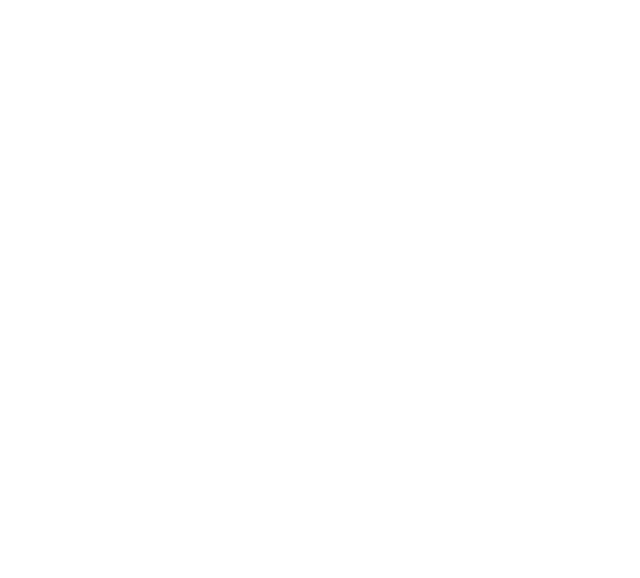
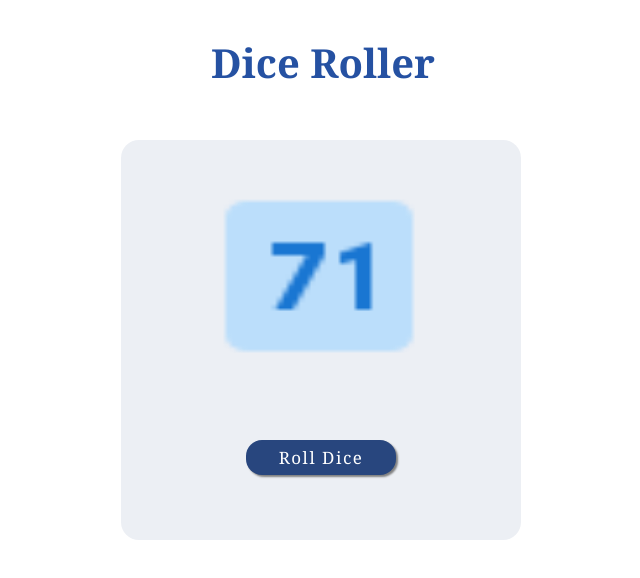
Before and after one commit to rinalshinde10/dice-roller-project, a plain HTML site: page index.html in a window 1280 px wide. Shown: the whole page, without its empty margins (317-957 px from the left). Drawn offline with Linux system fonts and the light colour scheme.

Commit message:
add task

```diff
--- a/index.html
+++ b/index.html
@@ -1,9 +1,74 @@
 <!DOCTYPE html>
 <html>
+
 <head>
     <title>Dice Roller</title>
+    <style>
+        .title {
+            text-align: center;
+            margin-top: 35px;
+            font-size: 40px;
+            font-family: Georgia, 'Times New Roman', Times, serif;
+            color: rgb(37, 81, 162);
+        }
+
+        .container {
+            background-color: rgb(236, 239, 244);
+            height: 400px;
+            width: 400px;
+            margin-left: 430px;
+            margin-top: 50px;
+            border-radius: 18px;
+        }
+
+        .no-1 {
+            height: 200px;
+            width: 250px;
+            margin-left: 73px;
+            margin-top: 36px;
+        }
+
+        .btn {
+            height: 35px;
+            width: 150px;
+            margin-left: 125px;
+            margin-top: 60px;
+            border-radius: 16px;
+            background-color: rgb(40, 70, 126);
+            color: white;
+            border: none;
+            font-family: Georgia, 'Times New Roman', Times, serif;
+            cursor: pointer;
+            box-shadow: 2px 2px 2px gray;
+            font-size: 17px;
+            letter-spacing: 1.5px;
+        }
+
+        .btn:hover {
+            box-shadow: 2px 2px 2px gray;
+            transform: scale(1.1);
+        }
+    </style>
 </head>
+
 <body>
+    <h2 class="title">Dice Roller</h2>
+    <div class="container"> <img src="icon-71.png" alt="71no-icon" class="no-1" id="num">
+        <button type="button" onclick="rollDice()" class="btn">Roll Dice</button>
+    </div>
 
+    <script>
+        const diceImg = document.getElementById("num");
+        function rollDice() {
+            const min = 1;
+            const max = 6;
+            const randomNumber = Math.floor(Math.random() * (max - min)) + min;
+            if (randomNumber == 1) {
+                diceImg.src = "icon-11.png";
+            }
+
+        }
+    </script>
 </body>
+
 </html>
```
